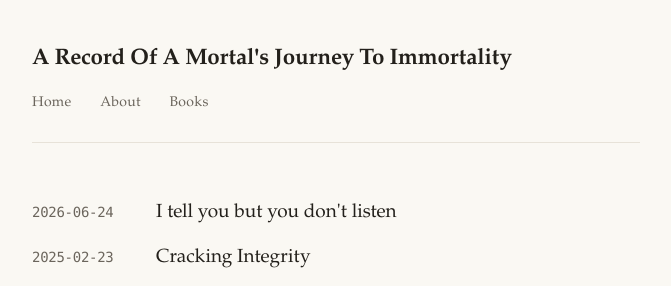
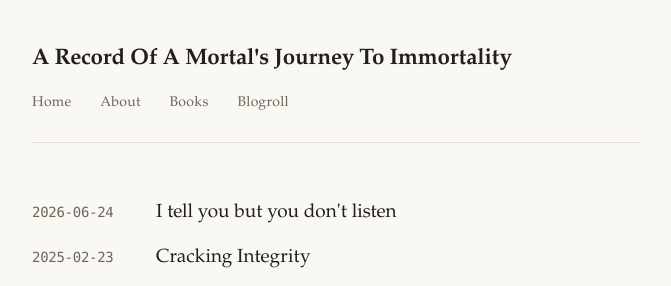
Before and after one commit to topearebi/aroamjti, a Jekyll site: the page built from index.html, in a window 1280 px wide. Shown: the top 286 px of the page, without its empty margins (304-975 px from the left). Built offline with Jekyll 4.4.1, drawn with Linux system fonts in a browser that asks for light colours; the list of posts is cut into pages by our own code.

Commit message:
Add Blogroll section to configuration

```diff
--- a/_config.yml
+++ b/_config.yml
@@ -37,6 +37,8 @@ nav:
     url: /about/
   - title: Books
     url: /books/
+  - title: Blogroll
+    url: /blogroll/
 
 # --- Exclude from build output ---
 exclude:
```
